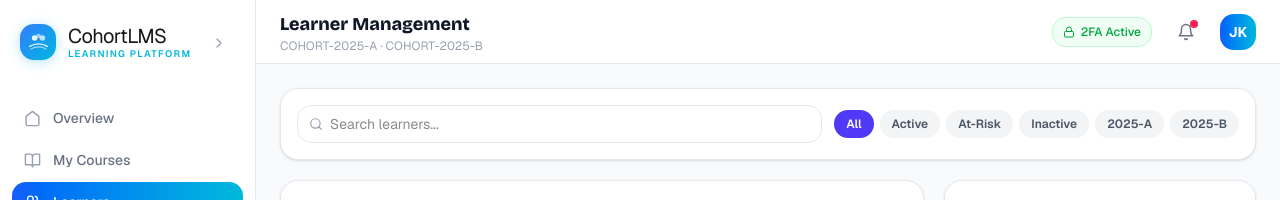
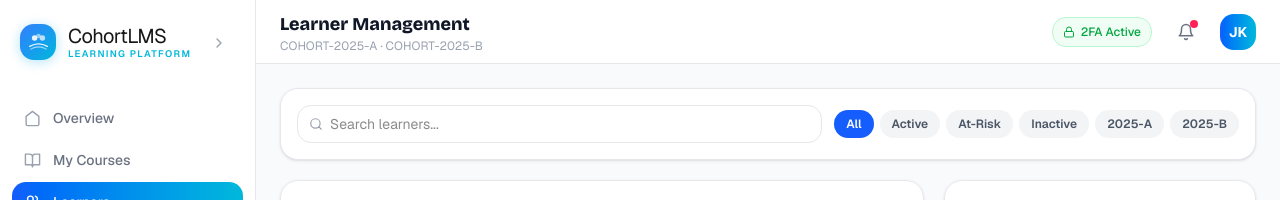
Before and after one commit to The-Tech-Guardians/The_Tech_Guardians_cohort_mgnt_system_fn, a Next.js app: page /instructor/learners in a window 1280 px wide. Shown: the top 200 px of the page. Built offline with nearby package versions, Linux system fonts and the light colour scheme.

Commit message:
change bacground btn

```diff
--- a/src/app/(dashboard)/instructor/learners/page.tsx
+++ b/src/app/(dashboard)/instructor/learners/page.tsx
@@ -29,7 +29,7 @@ export default function InstructorLearnersPage() {
           {["all","active","at-risk","inactive","2025-A","2025-B"].map(f=>(
             <button key={f} onClick={()=>setFilter(f)}
               className={`text-xs font-semibold px-3 py-1.5 rounded-xl transition-colors capitalize
-                ${filter===f?"bg-indigo-600 text-white":"bg-gray-100 text-gray-600 hover:bg-gray-200"}`}>{f}</button>
+                ${filter===f?"bg-blue-600 text-white":"bg-gray-100 text-gray-600 hover:bg-gray-200"}`}>{f}</button>
           ))}
         </div>
       </div>
```
